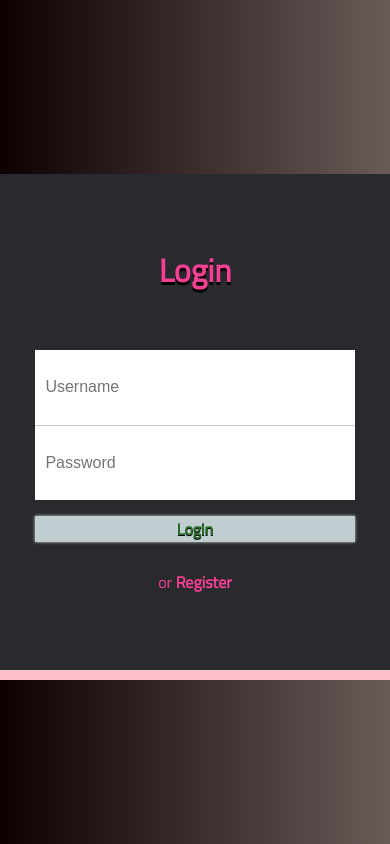
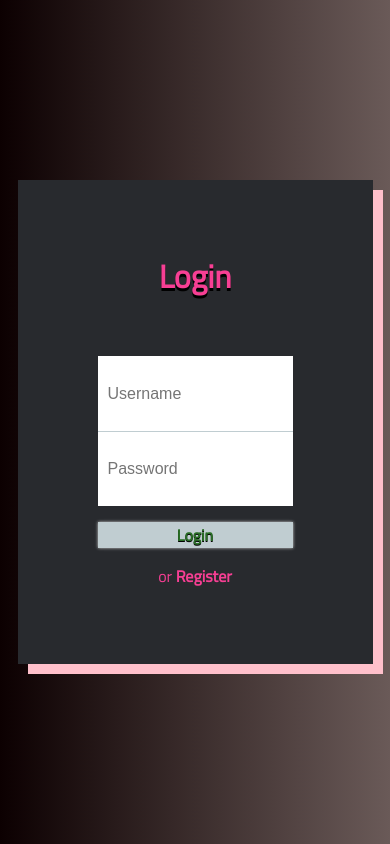
Before and after one commit to aioy/firstBlog, a PHP site: page /views/loginForm.view.php in a window 390 px wide; the page is wider, and only the part inside the window is pictured. Run offline with PHP 8.4, Linux system fonts and the light colour scheme.

Commit message:
fixed login/registration form sizing on phones

```diff
--- a/styles/main.css
+++ b/styles/main.css
@@ -325,6 +325,8 @@
 
 }
 
+
+
 .form label {
 
     margin-bottom: 2em;
@@ -334,11 +336,10 @@
     font-size: 2rem;
 
     text-shadow: 0 3px black;
+
 }
 
 .form input {
-
-    color: #000;
 
     width: 18.7rem;
 
@@ -353,6 +354,22 @@
     font-size: 1em;
 
     -webkit-appearance: none;
+
+}
+
+@media only screen and (max-width: 506px) {
+
+    .form {
+
+        max-width: 50vw;
+
+    }
+
+    .form input {
+
+        width: auto;
+
+    }
 
 }
 
```
